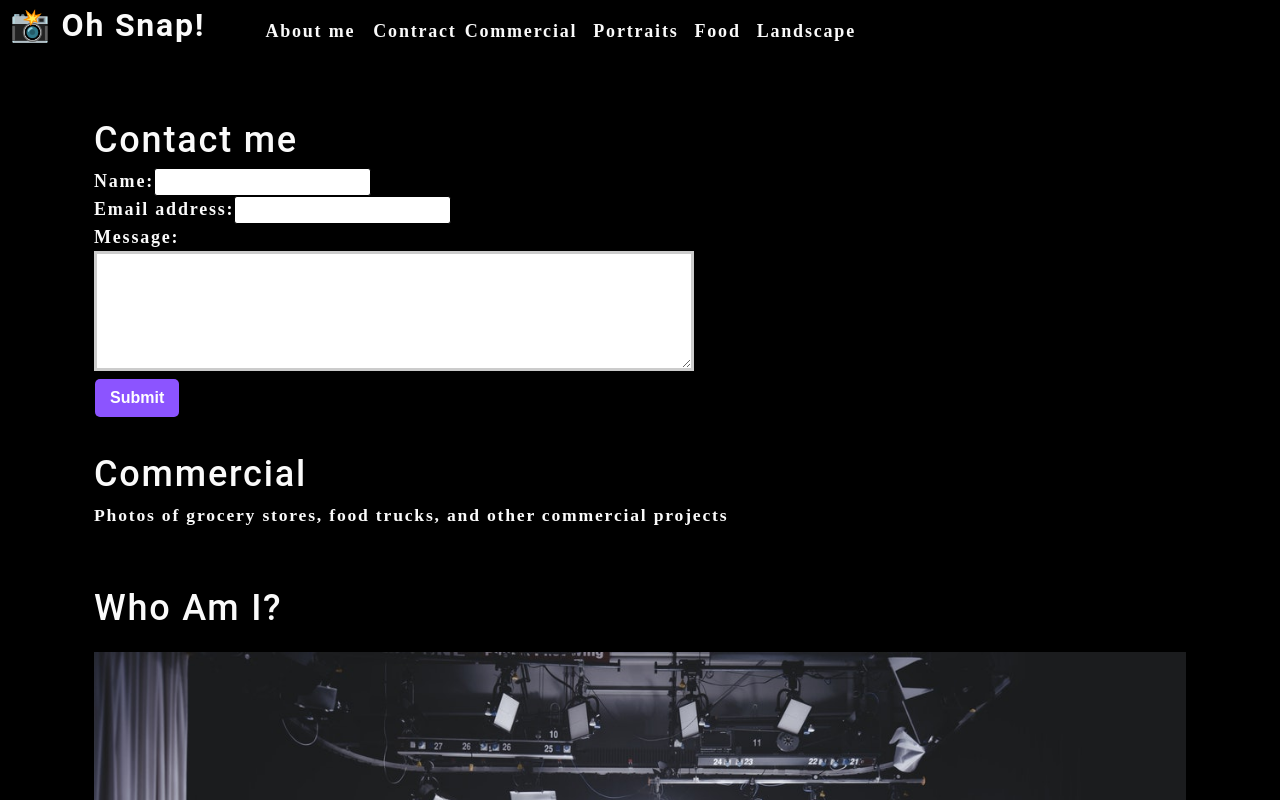
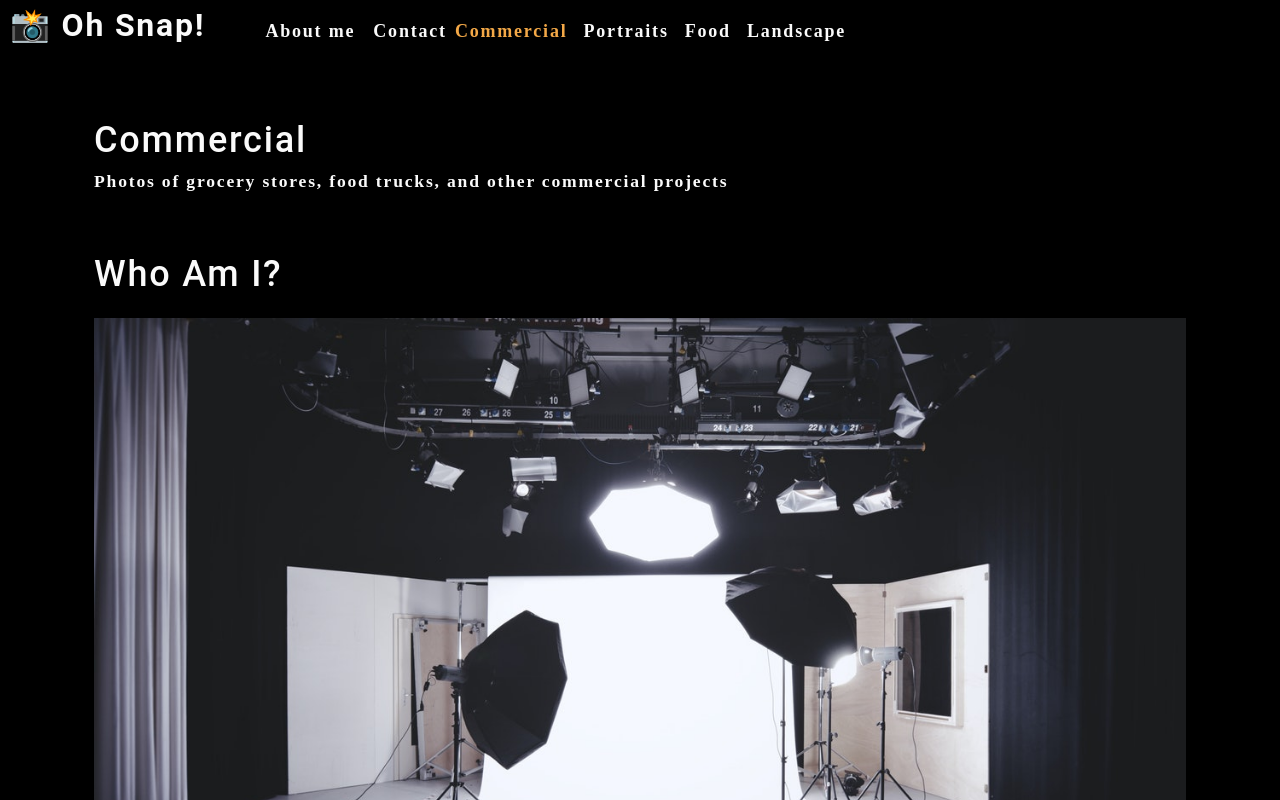
Before and after one commit to sarahwylie/photo-port, a React (Create React App) app: page / in a window 1280 px wide. Shown: the top 800 px of the page. Built offline with nearby package versions, Linux system fonts and the light colour scheme.

Commit message:
contact finished and ready for testing

```diff
--- a/src/App.js
+++ b/src/App.js
@@ -16,16 +16,24 @@
 description: "Fields, farmhouses, waterfalls, and the beauty of nature"},
 ]);
 const [currentCategory, setCurrentCategory] = useState(categories[0]);
+const [contactSelected, setContactSelected] = useState(false);
 
   return (
     <div>
       <Nav categories={categories}
       setCurrentCategory={setCurrentCategory}
-      currentCategory={currentCategory}></Nav>
+      currentCategory={currentCategory}
+      contactSelected={contactSelected}
+      setContactSelected={setContactSelected}></Nav>
       <main>
-        <ContactForm></ContactForm>
+        {!contactSelected ? (
+          <>
         <Gallery currentCategory={currentCategory}></Gallery>
         <About></About>
+        </>
+        ) : (
+          <ContactForm></ContactForm>
+        )}
       </main>
     </div>
   );
--- a/src/components/Contact/index.js
+++ b/src/components/Contact/index.js
@@ -1,11 +1,27 @@
 import React, { useState } from 'react';
+import { validateEmail } from '../../utils/helpers';
 
 function ContactForm() {
     const [formState, setFormState ] = useState({ name: '', email: '', message: '' });
     const { name, email, message } = formState;
+    const [errorMessage, setErrorMessage] = useState('');
 
     function handleChange(e) {
+        if (e.target.name === 'email') {
+            const isValid = validateEmail(e.target.value);
+            console.log(isValid);
+            if (!isValid) {
+                setErrorMessage('Your email is invalid');
+            } else {
+                if (!e.target.value.length) {
+                setErrorMessage(`${e.target.name} is required`)
+                } else {
+                setErrorMessage('');
+                }
+            }
+        } if (!errorMessage) {
         setFormState({ ...formState, [e.target.name]: e.target.value })
+        }
     };
     // console.log(formState);
     function handleSubmit(e) {
@@ -19,16 +35,21 @@
             <form id="contact-form" onSubmit={handleSubmit}>
                 <div>
                     <label htmlFor="name">Name:</label>
-                    <input type="text" defaultValue={name} onChange={handleChange} name="name" />
+                    <input type="text" defaultValue={name} onBlur={handleChange} name="name" />
                 </div>
                 <div>
                     <label htmlFor="email"> Email address:</label>
-                    <input type="email" defaultValue={email} onChange={handleChange} name="email" />
+                    <input type="email" defaultValue={email} onBlur={handleChange} name="email" />
                 </div>
                 <div>
                     <label htmlFor="message">Message:</label>
-                    <textarea name="message" defaultValue={message} onChange={handleChange} rows="5" />
+                    <textarea name="message" defaultValue={message} onBlur={handleChange} rows="5" />
                 </div>
+                {errorMessage && (
+                    <div>
+                        <p className='error-text'>{errorMessage}</p>
+                    </div>
+                )}
                 <button type="submit">Submit</button>
             </form>
         </section>
--- a/src/components/Nav/index.js
+++ b/src/components/Nav/index.js
@@ -6,12 +6,14 @@
         categories=[],
         setCurrentCategory,
         currentCategory,
+        contactSelected,
+        setContactSelected
     } = props;
 
-    const handleClick = (item) => {
-        console.log(item);
-        return item;
-      };
+    // const handleClick = (item) => {
+    //     console.log(item);
+    //     return item;
+    //   };
 
     useEffect(() => {
         document.title = capitalizeFirstLetter(currentCategory.name);
@@ -26,18 +28,19 @@
             </h2>
             <nav>
                 <ul className="flex-row">
-                    <li className="mx-2" >
-                        <a data-testid="about" href="#about">
+                    <li className={`mx-2 ${contactSelected && 'navActive'}`} >
+                        <a data-testid="about" href="#about" onClick={() => setContactSelected(false)}>
                             About me
                         </a>
                     </li>
                     <li>
-                        <span onClick={() => handleClick('Contact')}>Contract</span>
+                        <span onClick={() => setContactSelected(true)}>Contact</span>
                     </li>
                     {categories.map((category) => (
-                        <li className={`mx-1 ${currentCategory.name === category.name}`}
+                        <li className={`mx-1 ${currentCategory.name === category.name && !contactSelected && 'navActive'}`}
                         key={category.name}>
-                            <span onClick={() => setCurrentCategory(category)}>{capitalizeFirstLetter(category.name)}</span>
+                            <span onClick={() => { setCurrentCategory(category); setContactSelected(false) }}>
+                                {capitalizeFirstLetter(category.name)}</span>
                         </li>
                     ))}
                 </ul>
```
